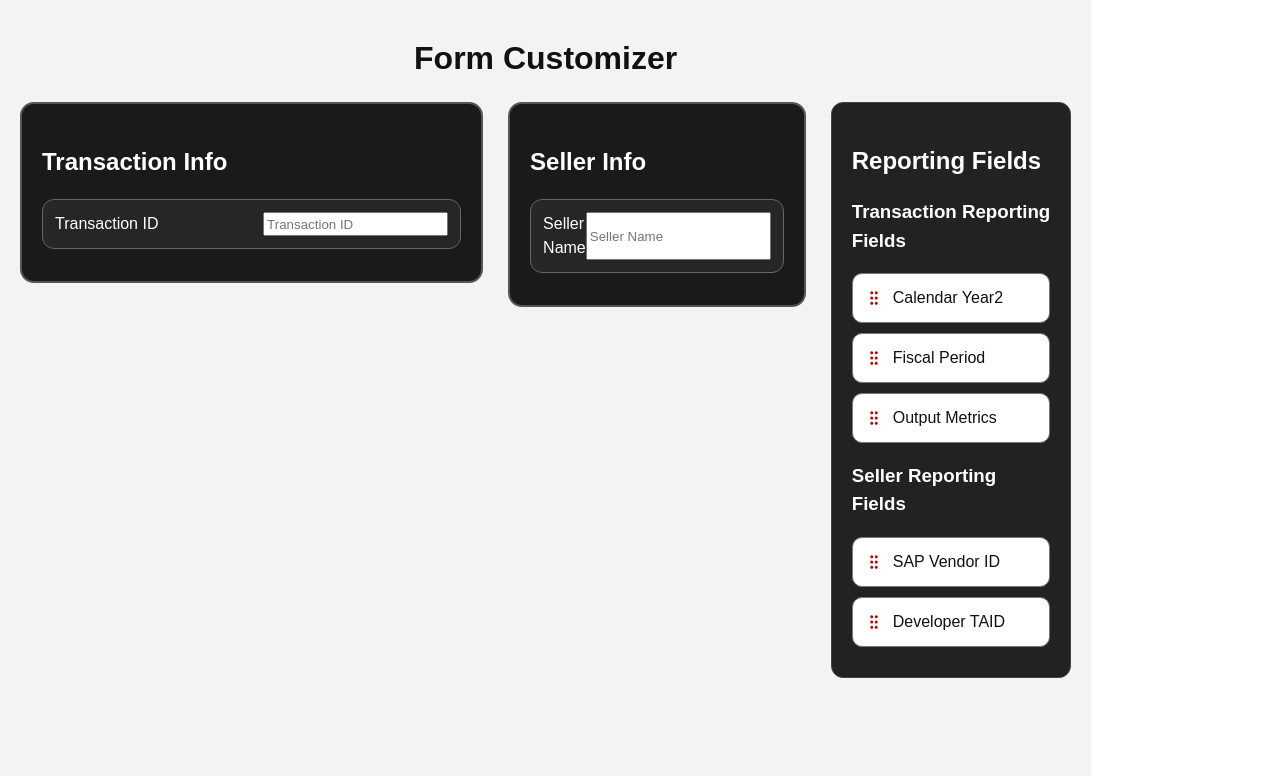
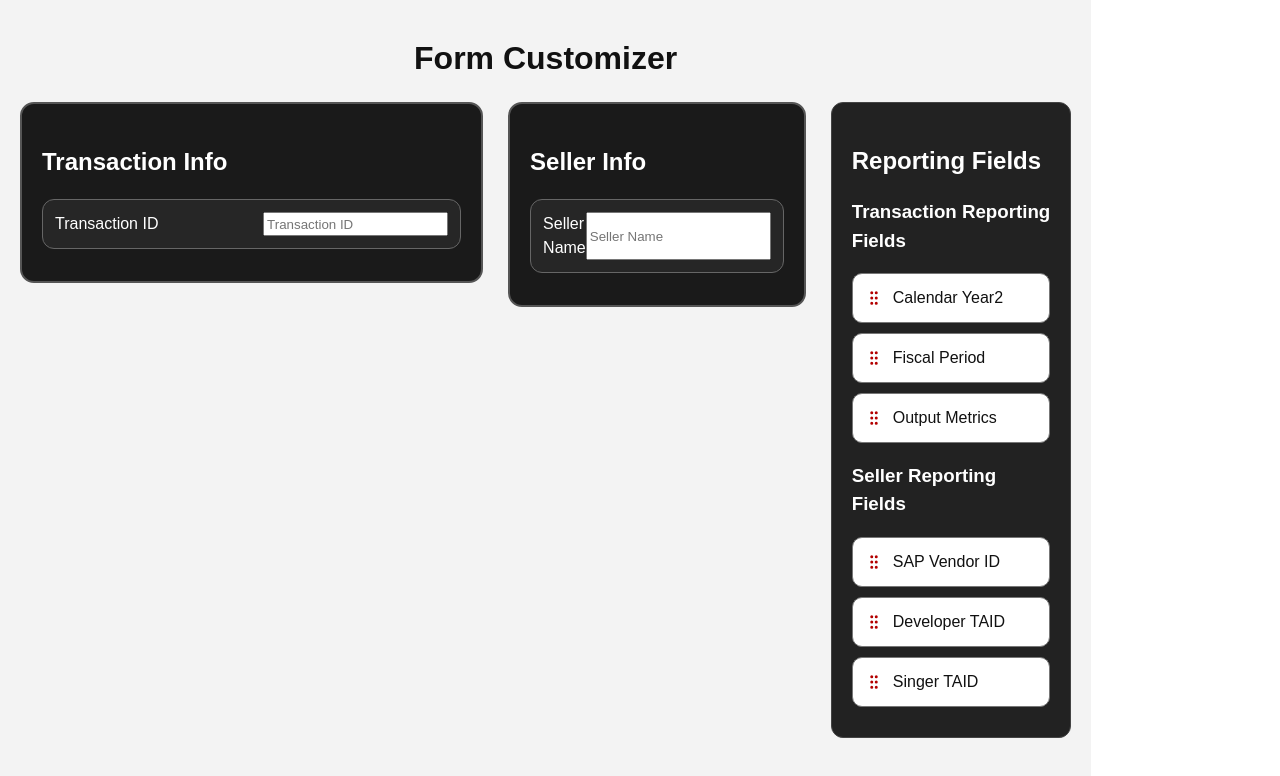
Before and after one commit to AbhishekKr2001/Drag-and-Drop, a React (Vite) app: page / in a window 1280 px wide. Shown: the top 776 px of the page. Built offline with nearby package versions, Linux system fonts and the light colour scheme.

Commit message:
added singer

```diff
--- a/src/App.jsx
+++ b/src/App.jsx
@@ -12,7 +12,8 @@ const otherItems = [
   { name: "fiscal_period", label: "Fiscal Period", section: "transaction" },
   { name: "output_metrics", label: "Output Metrics", section: "transaction" },
   { name: "sap_vendor_id", label: "SAP Vendor ID", section: "seller" },
-  { name: "developer_taid", label: "Developer TAID", section: "seller" }
+  { name: "developer_taid", label: "Developer TAID", section: "seller" },
+  { name: "singer", label: "Singer TAID", section: "seller" }
 ];
 
 /* ✅ Draggable Item Component */
```
